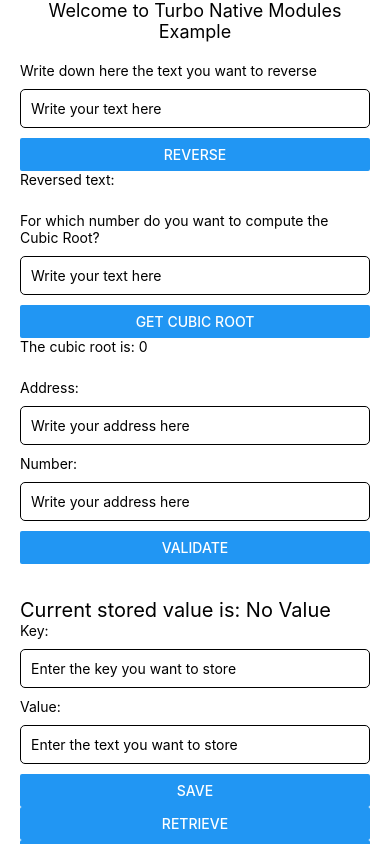
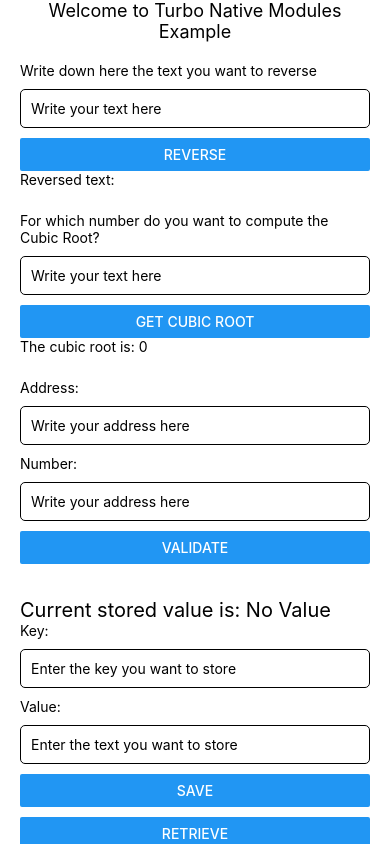
Before and after one commit to henriquecicero/react-native-exploring-turbo-modules, a React Native app: screen / in a window 390 px wide. Built offline with nearby package versions, Linux system fonts and the light colour scheme.

Commit message:
refactor: add spacing to buttons in localstorageview

```diff
--- a/components/LocalStorageView.tsx
+++ b/components/LocalStorageView.tsx
@@ -5,6 +5,7 @@ import {
   StyleSheet,
   Text,
   TextInput,
+  View,
   type EventSubscription,
 } from 'react-native';
 
@@ -81,10 +82,18 @@ function LocalStorageView(): React.JSX.Element {
         style={styles.textInput}
         onChangeText={setEditingValue}
       />
-      <Button title="Save" onPress={saveValue} />
-      <Button title="Retrieve" onPress={retrieveValue} />
-      <Button title="Delete" onPress={deleteValue} />
-      <Button title="Clear" onPress={clearAll} />
+      <View style={styles.buttonSpacing}>
+        <Button title="Save" onPress={saveValue} />
+      </View>
+      <View style={styles.buttonSpacing}>
+        <Button title="Retrieve" onPress={retrieveValue} />
+      </View>
+      <View style={styles.buttonSpacing}>
+        <Button title="Delete" onPress={deleteValue} />
+      </View>
+      <View style={styles.buttonSpacing}>
+        <Button title="Clear" onPress={clearAll} />
+      </View>
     </>
   );
 }
@@ -102,6 +111,9 @@ const styles = StyleSheet.create({
     marginTop: 10,
     fontSize: 20,
   },
+  buttonSpacing: {
+    marginBottom: 10,
+  },
 });
 
 export default LocalStorageView;
```
